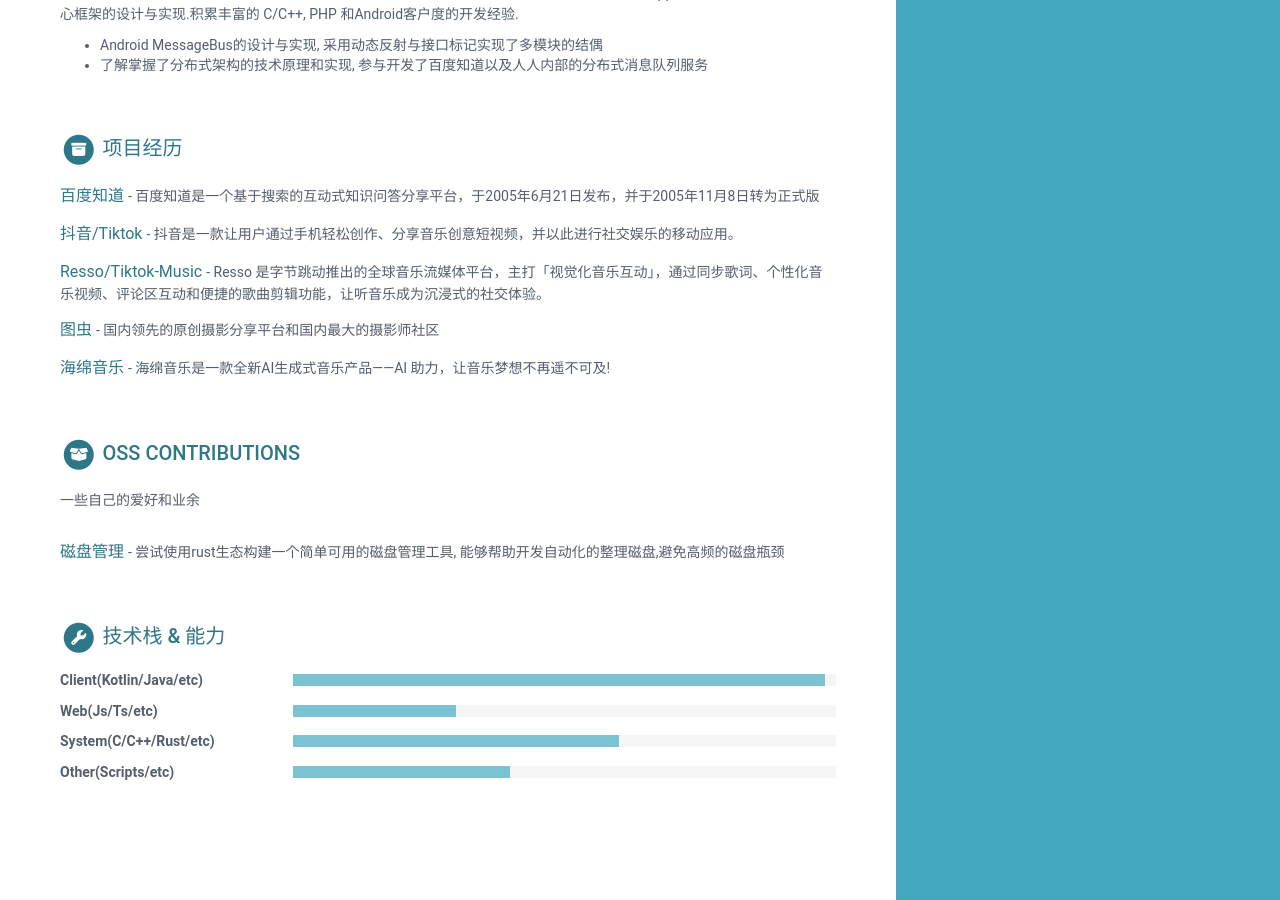
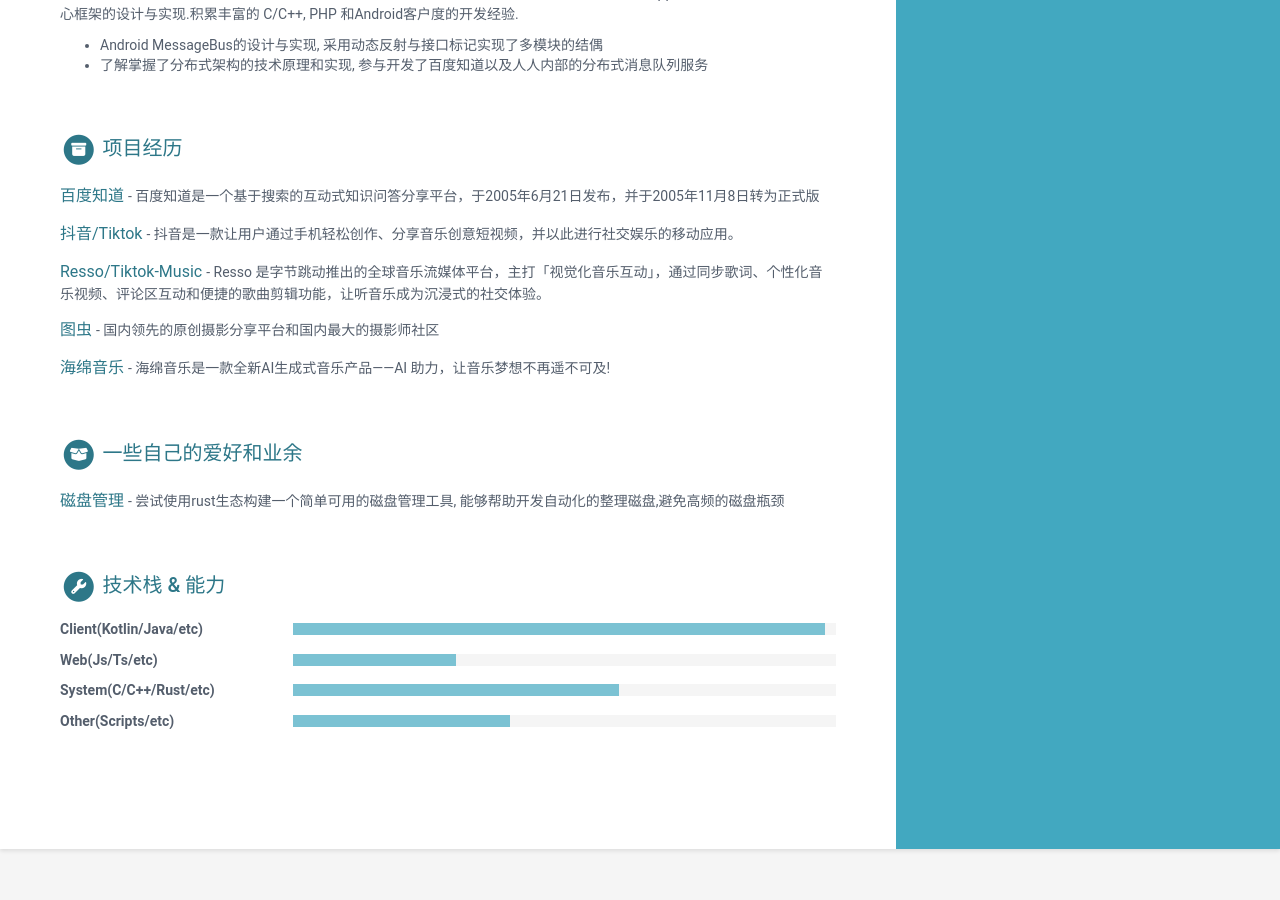
Before and after one commit to fancy2110/fancy2110.github.io, a Jekyll site: the page built from print.html, in a window 1280 px wide and 900 px high, scrolled down 1027 px. Built offline with Jekyll 4.4.1, drawn with Linux system fonts in a browser that asks for light colours; nearby versions of some CDN libraries; library files that are not in the unit come from our copies; after the commit the page ends 1876 px from its top, so only the background shows below that.

```diff
--- a/_data/data.yml
+++ b/_data/data.yml
@@ -132,9 +132,7 @@
       tagline: "海绵音乐是一款全新AI生成式音乐产品——AI 助力，让音乐梦想不再遥不可及!"
 
 oss:
-  title: OSS Contributions
-  intro: >
-    一些自己的爱好和业余
+  title: 一些自己的爱好和业余
   contributions:
     - title: 磁盘管理
       link: "https://github.com/fancy2110/cleaner"
```
